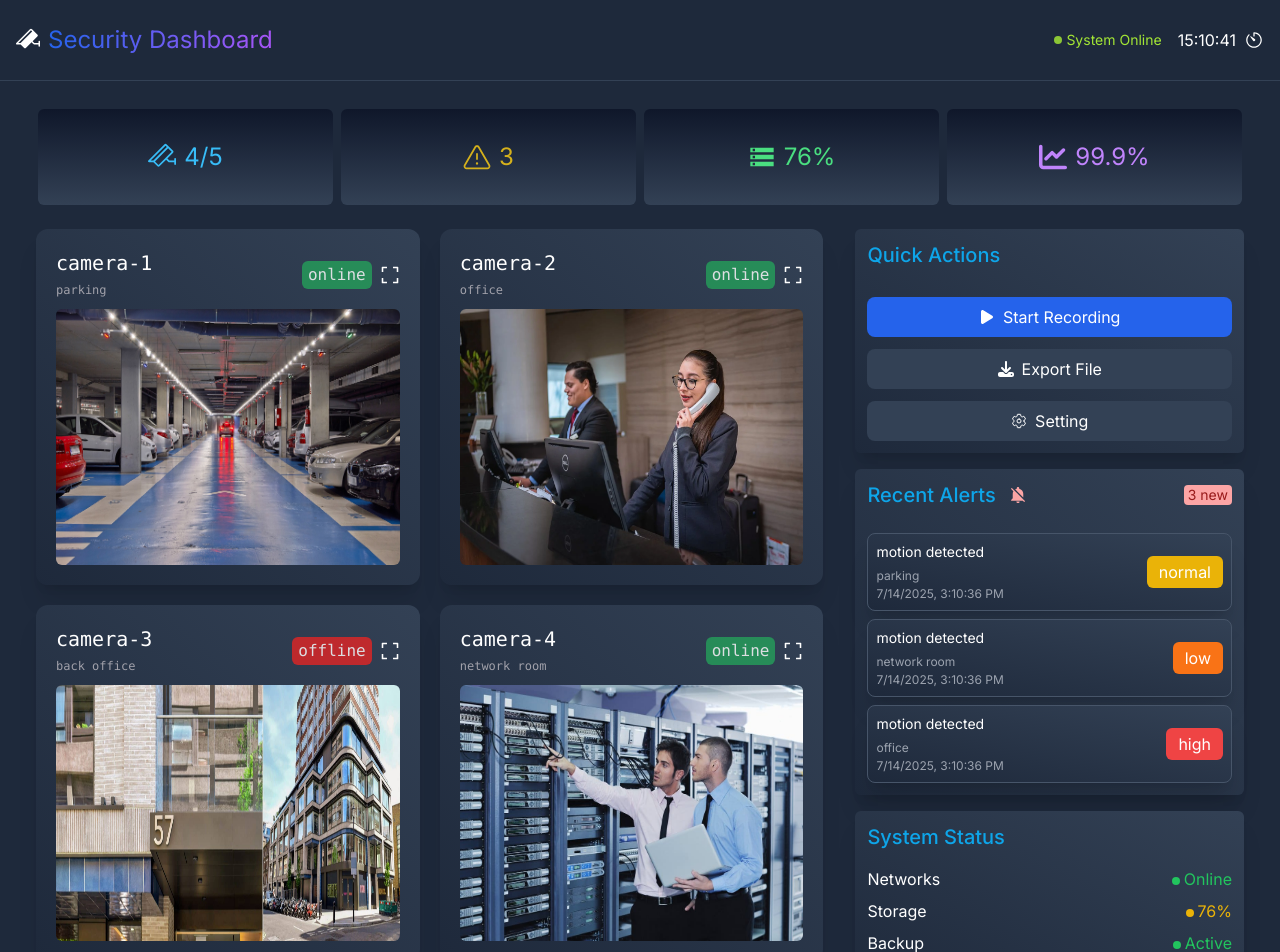
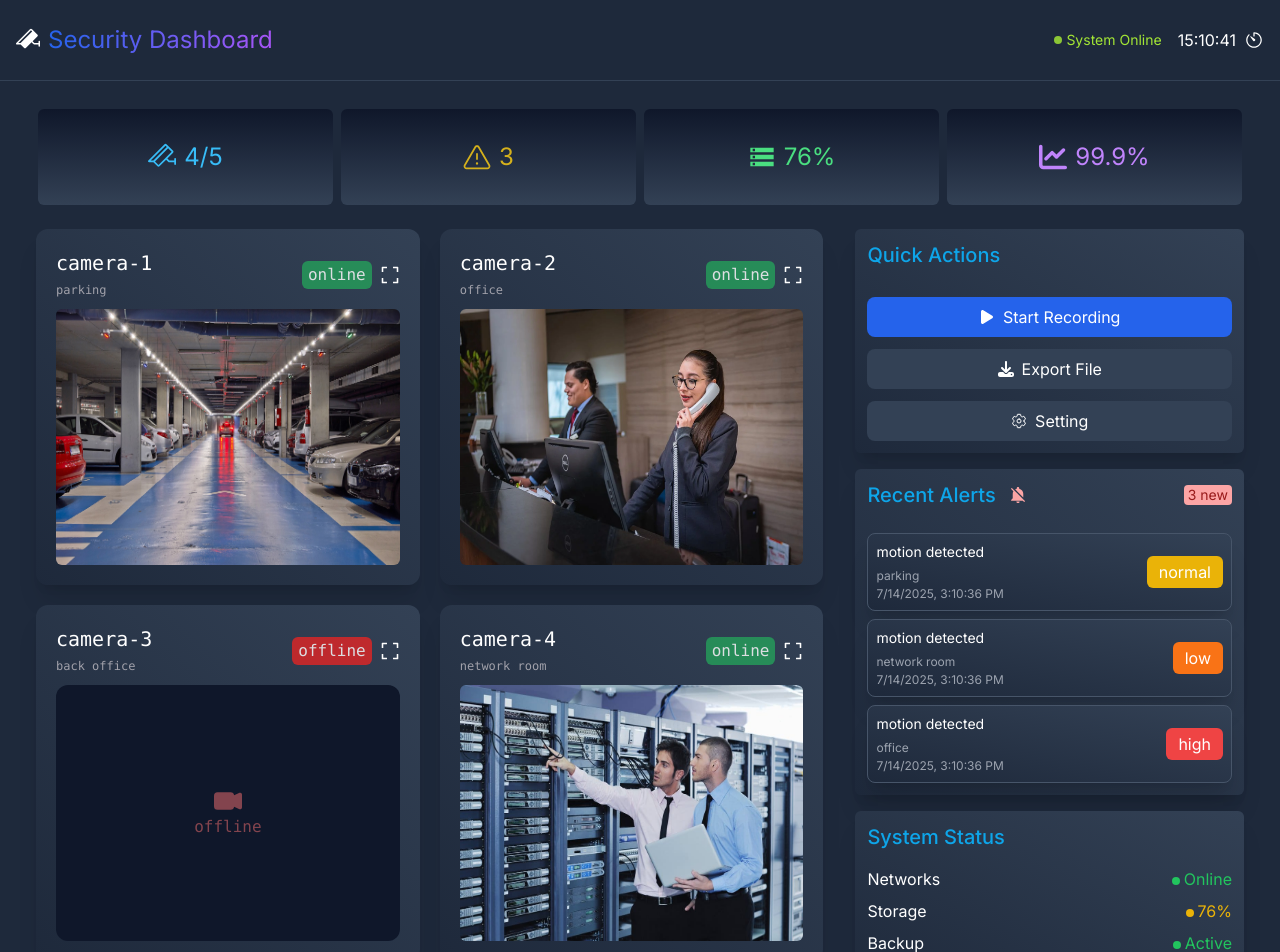
Before and after one commit to hasanashrafi/camera-dashboard, a Next.js app: page / in a window 1280 px wide. Shown: the top 952 px of the page. Built offline with nearby package versions, Linux system fonts and the light colour scheme.

Commit message:
Update CameraCard to conditionally display live image or status message based on camera status

```diff
--- a/src/components/templates/CameraCard.js
+++ b/src/components/templates/CameraCard.js
@@ -31,8 +31,14 @@ function CameraCard({ camera, onFullScreen }) {
 
         </div>
         <div className='bg-slate-900 flex flex-col space-y-3 items-center justify-center rounded-xl w-full h-64 mt-2 mx-auto'>
-          <Image src={camera.liveImage} alt='camera' width={400} height={100} priority className='bg-cover  h-full rounded-md' />
-        </div>
+          {
+            camera.status === "online" ? (
+              <Image src={camera.liveImage} alt='camera' width={400} height={100} priority className='bg-cover  h-full rounded-md' />
+            ) : <p className='text-center flex flex-col items-center justify-center text-red-400/50'>
+              <BsFillCameraVideoFill className='size-7' />
+              {camera.status}
+            </p>
+          }        </div>
       </div>
 
     </>
```
